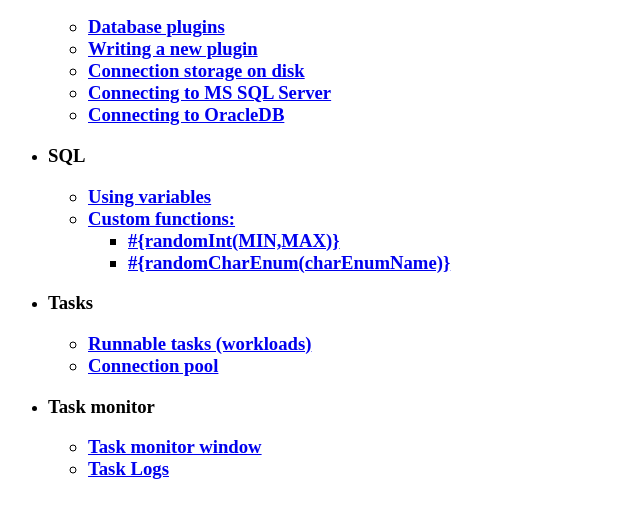
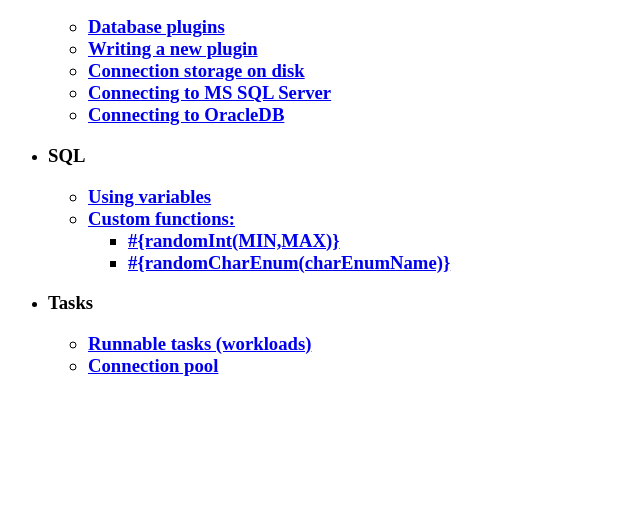
Before and after one commit to LukasHanusek/db-stress-test, a plain HTML site: page help/index.html in a window 1280 px wide. Shown: the part 91-608 px from the top of the page, without its empty margins (0-640 px from the left). Drawn offline with Linux system fonts and the light colour scheme.

Commit message:
docs final

```diff
--- a/help/index.html
+++ b/help/index.html
@@ -39,14 +39,6 @@
   </ul>
 </li>
 
-<li>
-<h3>Task monitor<h3>
-  <ul>
-  <li><a href=page2.html>Task monitor window</a></li>
-  <li><a href=page2.html>Task Logs</a></li>
-  </ul>
-</li>
-
 </ul>
 
 </body>
```
Also changed, not shown: help/writingaplugin.html (+1 -1 lines), docs/Figures/prohlaseni.jpg (added), docs/Figures/zverejneni.jpg (added), 12 other files.
